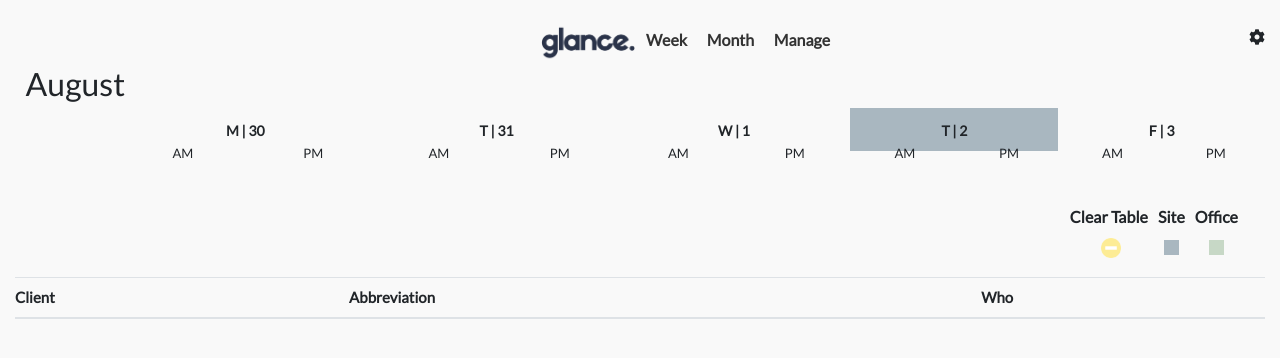
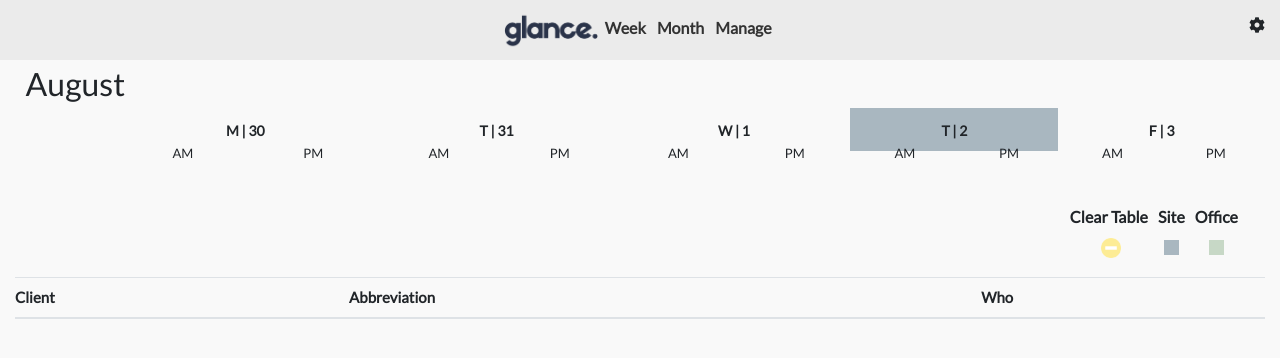
Before and after one commit to tristankells/bulletproof-weekly-planner, a PHP site: page /week-calendar.html in a window 1280 px wide. Shown: the top 358 px of the page. Run offline with PHP 8.4, Linux system fonts and the light colour scheme; data that the repository does not hold is empty; some libraries are stand-ins or nearby versions.

Commit message:
Updated nav bar

```diff
--- a/style/week-calendar-style.css
+++ b/style/style.css
@@ -275,13 +275,23 @@ td {
   font-size: 200%;
 }
 
+/* CUSTOM NAVIGATION BAR CSS ============================*/
 #navigationBar {
-  text-align: right;
-  padding-top: 2%;
+  padding-top: 1%;
+  padding-bottom: 1%;
+  background-color: #ebebeb
 }
 
-.navigationLinks {
+.navigation-links {
   color: #333;
   font-weight: bold;
   padding: 1%;
 }
+
+#settingsIcon {
+  text-align: right;
+}
+
+#linksAndLogo {
+  text-align: center;
+}
--- a/week-calendar.html
+++ b/week-calendar.html
@@ -12,7 +12,6 @@
     <link rel="stylesheet" href="//code.jquery.com/ui/1.12.1/themes/base/jquery-ui.css">
     <script src="https://code.jquery.com/ui/1.12.1/jquery-ui.js"></script>
     <script src="js/week-calendar/WeekClient.js"></script>
-    <script src="js/week-calendar/WeekConsultant.js"></script>
     <script src="js/week-calendar/WeekClientsModule.js"></script>
     <script src="js/week-calendar/WeekConsultantsModule.js"></script>
     <script src="js/week-calendar/index.js"></script>
@@ -20,7 +19,7 @@
     <link rel="stylesheet" href="https://use.fontawesome.com/releases/v5.2.0/css/all.css" integrity="sha384-hWVjflwFxL6sNzntih27bfxkr27PmbbK/iSvJ+a4+0owXq79v+lsFkW54bOGbiDQ"
         crossorigin="anonymous">
     <link rel="manifest" href="js/manifest.json">
-    <link rel="stylesheet" href="style/week-calendar-style.css">
+    <link rel="stylesheet" href="style/style.css">
     <link rel="stylesheet" type="text/css" href="//fonts.googleapis.com/css?family=Lato" />
 </head>
 
@@ -35,15 +34,14 @@
 
     <div class="container-fluid">
         <div id="navigationBar" class="row">
-            <div class="col-8 ">
-
+            <div class="col-4"></div>
+            <div id="linksAndLogo" class="col-4 ">
                 <img src="/Glance/img/glance_logo_navyblue_lg.png" class="logo" alt="">
-
-                <a class="navigationLinks" href="week-calendar.html">Week</a>
-                <a class="navigationLinks" href="month-calendar.html">Month</a>
-                <a class="navigationLinks" href="management-page.html">Manage</a>
+                <a class="navigation-links" href="week-calendar.html">Week</a>
+                <a class="navigation-links" href="month-calendar.html">Month</a>
+                <a class="navigation-links" href="management-page.html">Manage</a>
             </div>
-            <div class="col-4">
+            <div id='settingsIcon' class="col-4">
                 <i class="fas fa-cog"></i>
             </div>
         </div>
```
Also changed, not shown: management-page.html (+13 -20 lines), month-calendar.html (+13 -19 lines), style/month-calendar-style.css (deleted, +0 -45 lines).
